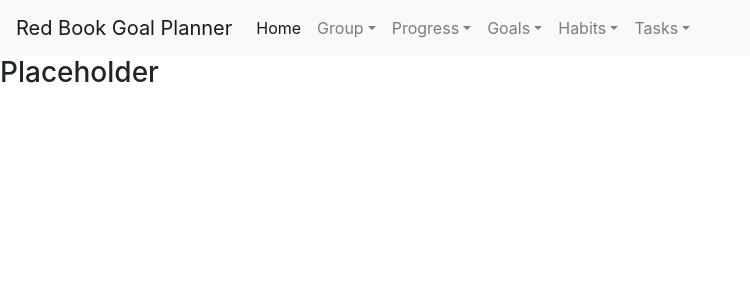
After one commit to SeanMcOwen/Red-Book-Productivity-Planner, a Flask app: template RedBookFlask/Habits/templates/Streaks.html in a window 1280 px wide. The commit adds this page. Shown: the top 300 px of the page, without its empty margins (0-750 px from the left). Run offline with Flask 2, Linux system fonts and the light colour scheme; the template is opened without the code that fills it, so the values that code supplies are empty; parts of the project's set-up code (start-up, migrations or seed data) failed here and were passed over; some libraries are stand-ins or nearby versions.

Commit message:
habits page updates templates

```diff
--- /dev/null
+++ b/RedBookFlask/Habits/templates/Streaks.html
@@ -0,0 +1,7 @@
+{% extends "Base.html" %}
+
+{% block content %}
+
+<h3>Placeholder</h3>
+
+{% endblock %}
--- a/RedBookFlask/Habits/views.py
+++ b/RedBookFlask/Habits/views.py
@@ -17,8 +17,8 @@ habits_blueprint = Blueprint('habits',
 
 @habits_blueprint.route("/Streaks",methods=['GET', 'POST'])
 def streaks_page():
-    pass
+    return render_template("Habits.html", template="Flask")
 
 @habits_blueprint.route("/Habits",methods=['GET', 'POST'])
 def habits_page():
-    pass
+    return render_template("Streaks.html", template="Flask")
--- a/RedBookFlask/__init__.py
+++ b/RedBookFlask/__init__.py
@@ -28,6 +28,7 @@ from RedBookFlask.Goals.views import goals_blueprint
 from RedBookFlask.Groups.views import groups_blueprint
 from RedBookFlask.Create.views import create_blueprint
 from RedBookFlask.Playground.views import playground_blueprint
+from RedBookFlask.Habits.views import habits_blueprint
 
 app.register_blueprint(schedules_blueprint,url_prefix="/Schedules")
 app.register_blueprint(increments_blueprint,url_prefix="/Increments")
@@ -35,6 +36,7 @@ app.register_blueprint(goals_blueprint,url_prefix="/Goals")
 app.register_blueprint(groups_blueprint,url_prefix="/Groups")
 app.register_blueprint(create_blueprint,url_prefix="/Create")
 app.register_blueprint(playground_blueprint,url_prefix="/Playground")
+app.register_blueprint(habits_blueprint,url_prefix="/Habits")
 
 app.config['SECRET_KEY'] = 'TEST'
 
--- a/RedBookFlask/templates/Base.html
+++ b/RedBookFlask/templates/Base.html
@@ -62,8 +62,10 @@
 <a class="dropdown-item" href="{{ url_for('create.habits_page') }}">Create Habits</a>
 
 <a class="dropdown-item" href="{{ url_for('create.update_habits_page') }}">Update Habits</a>
+<a class="dropdown-item" href="{{ url_for('habits.habits_page') }}">View Habits</a>
+
                   <a class="dropdown-item" href="{{ url_for('increments.habits_increments_page') }}">Habit Increments</a>
-
+<a class="dropdown-item" href="{{ url_for('habits.streaks_page') }}">Habit Streaks</a>
         </div>
       </li>
                   <li class="nav-item dropdown">
```
Also changed, not shown: RedBookFlask/Habits/templates/Habits.html (added, +7 -0 lines).
